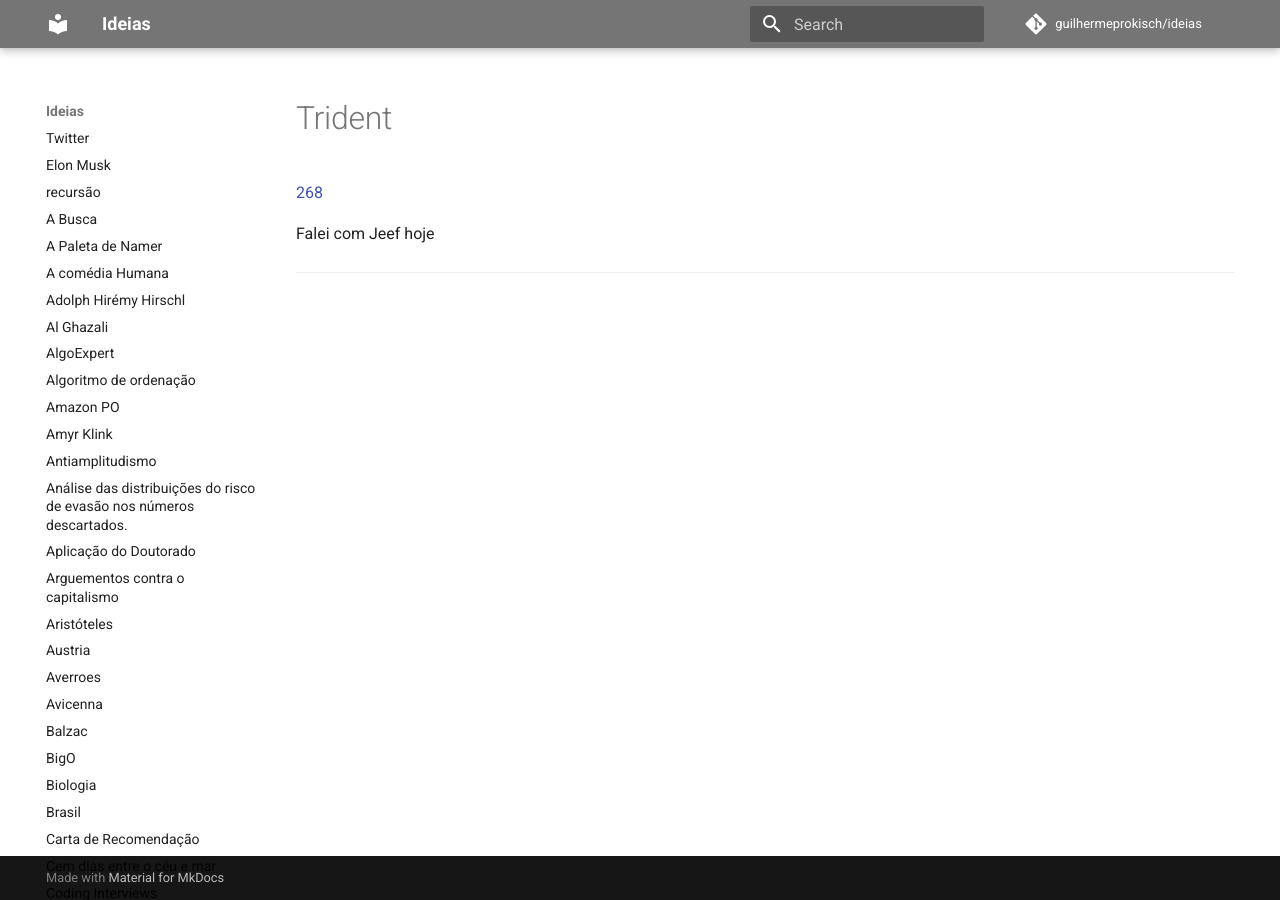
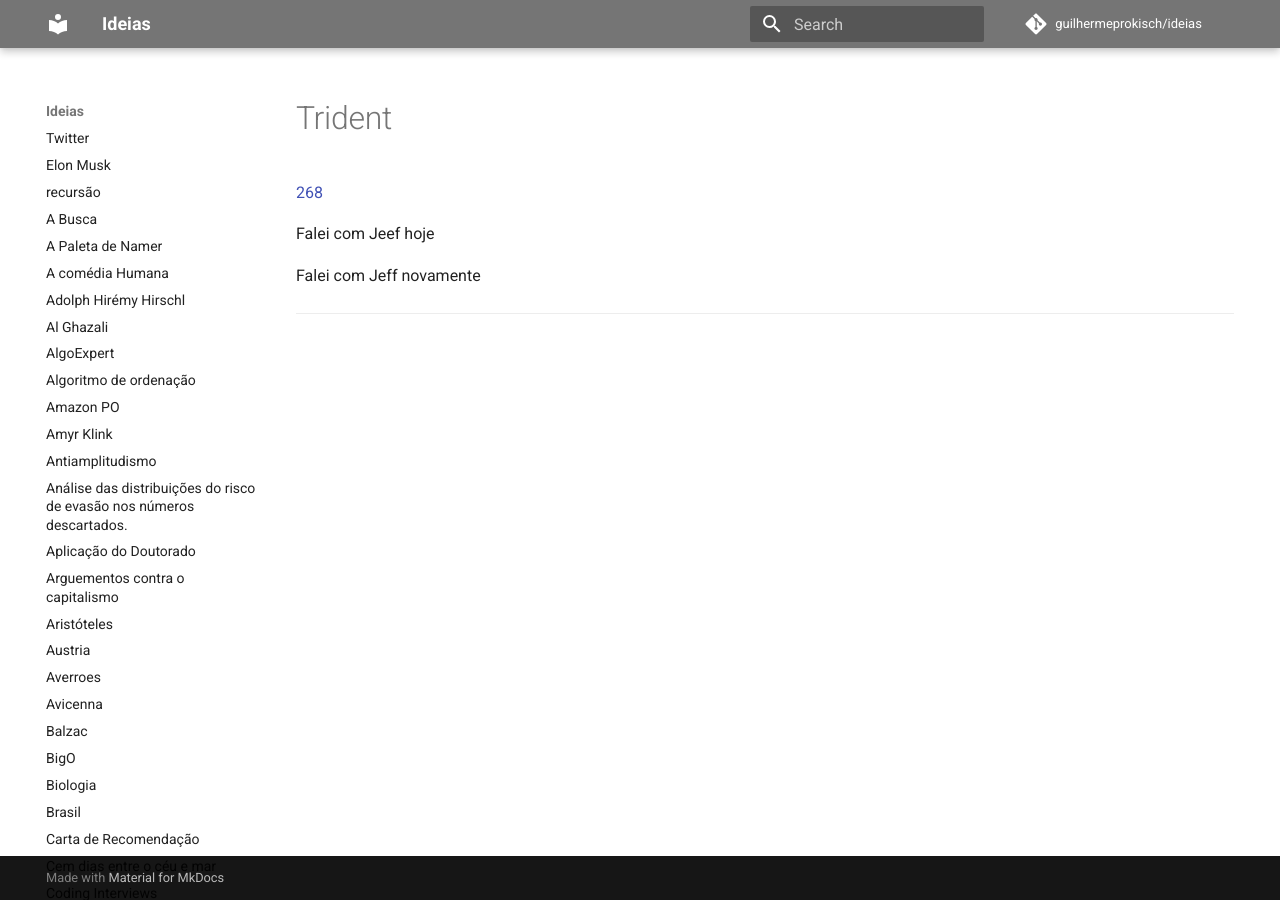
Before and after one commit to guilhermeprokisch/guilherme, an MkDocs documentation site: the page built from docs/Trident.md, in a window 1280 px wide. Built offline with MkDocs 1.6.1 and Material for MkDocs 9.7.7, drawn with Linux system fonts in a browser that asks for light colours; comment, search, counter and statistics services are not loaded.

Commit message:
Backup all issues

```diff
--- a/docs/Trident.md
+++ b/docs/Trident.md
@@ -4,5 +4,6 @@
 Falei com Jeef hoje
 
 
+Falei com Jeff novamente
 
 -------------------------------------------------------------------------------
```
